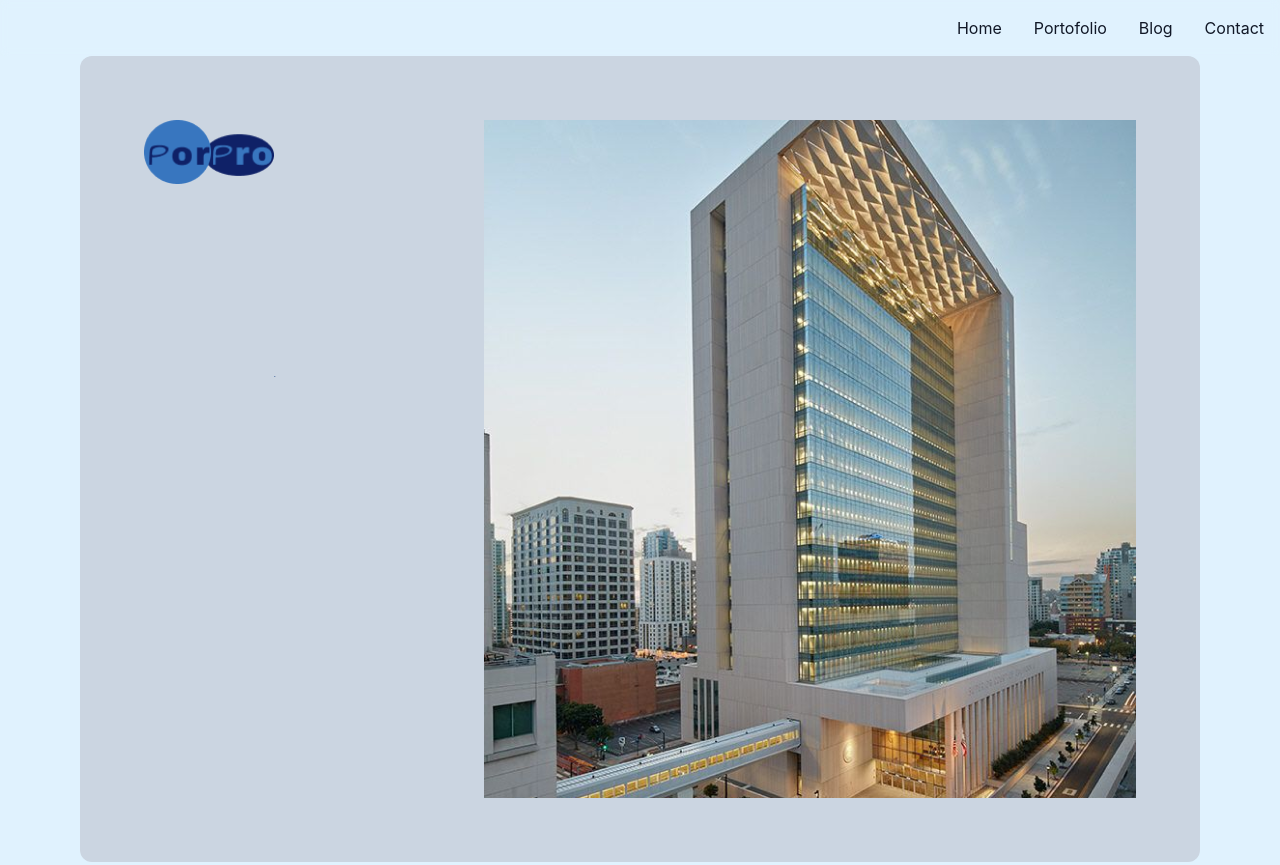
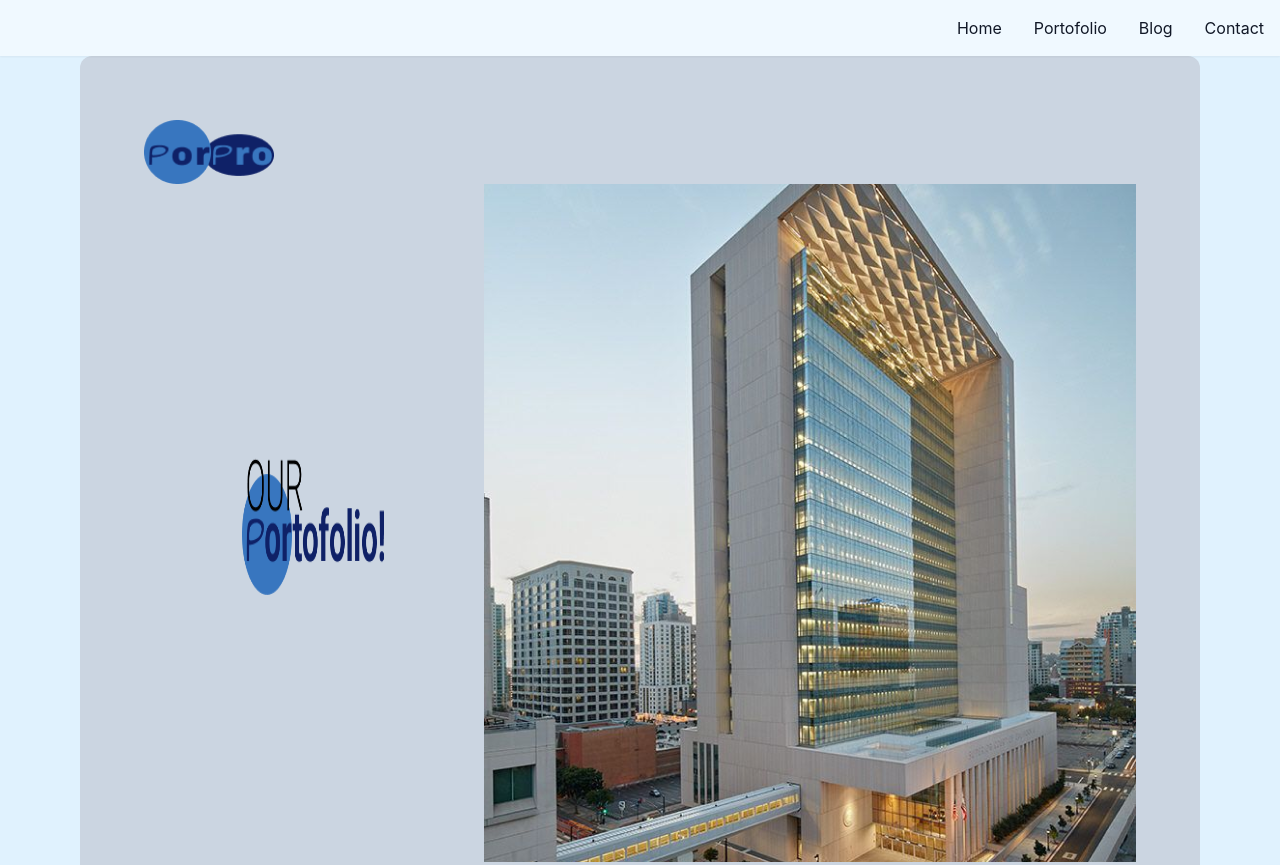
Before and after one commit to KienKionar/kelompok2.github.io, a website: page index.html in a window 1280 px wide. Shown: the top 865 px of the page. Drawn offline with nearby package versions, Linux system fonts and the light colour scheme.

Commit message:
fix: beberapa interface pada index

```diff
--- a/index.html
+++ b/index.html
@@ -41,7 +41,7 @@
 
     <!-- Navbar start -->
 
-    <nav class="nap bg-transparent top-0 sticky backdrop-blur-sm" id="navbar">
+    <nav class="nap bg-white/50 shadow-sm top-0 sticky " id="navbar">
         <div class="max-w-screen-xl flex flex-wrap items-center justify-end mx-auto p-4">
             <div class="mr-auto">
                 <img id="logo" src="src/img/logo.png" alt="Logo">
@@ -94,12 +94,13 @@
                 </div>
             </div>
         </div> -->
-        <div class="bg-slate-300 container p-16 flex justify-between rounded-xl">
+        <div class="bg-slate-300 w-auto p-16 rounded-xl">
+
             <img src="./src/img/logo.png" alt="" srcset="" class="h-16" draggable="false">
-            <p class="pt-64 pr-52 text-3xl font-bold"><img src="./src/img/Group 127.png" alt="" class="w-max"
-                    draggable="false">
-            </p>
-            <img src="./src/img/gedung.png" alt="" srcset="" class="h-auto w-full" draggable="false">
+            <div class="flex justify-between">
+                <img src="./src/img/Group 127.png" alt="" class="w-36 h-36 mx-auto my-auto" draggable="false">
+                <img src="./src/img/gedung.png" alt="" srcset="" class="h-auto w-auto" draggable="false">
+            </div>
         </div>
     </section>
 
@@ -163,10 +164,10 @@
                 class="rounded-md overflow-hidden"><a href="portfolio/portofolio10.html"><img src="src/img/card12.png"
                         alt="Card10"></a>
             </li>
-            <li x-show.transition.duration.700ms="['fotografi', 'all'].includes(cat)"
+            <!-- <li x-show.transition.duration.700ms="['fotografi', 'all'].includes(cat)"
                 class="rounded-md overflow-hidden"><a href="portfolio/portofolio11.html"><img src="src/img/card11.png"
                         alt="Card11"></a>
-            </li>
+            </li> -->
         </ul>
         <!-- End: Items -->
 
```
Also changed, not shown: blog/blog1.html (+1 -1 lines), blog/blog2.html (+1 -1 lines), blog/blog3.html (+1 -1 lines), portfolio/portofolio1.html (+2 -2 lines).
